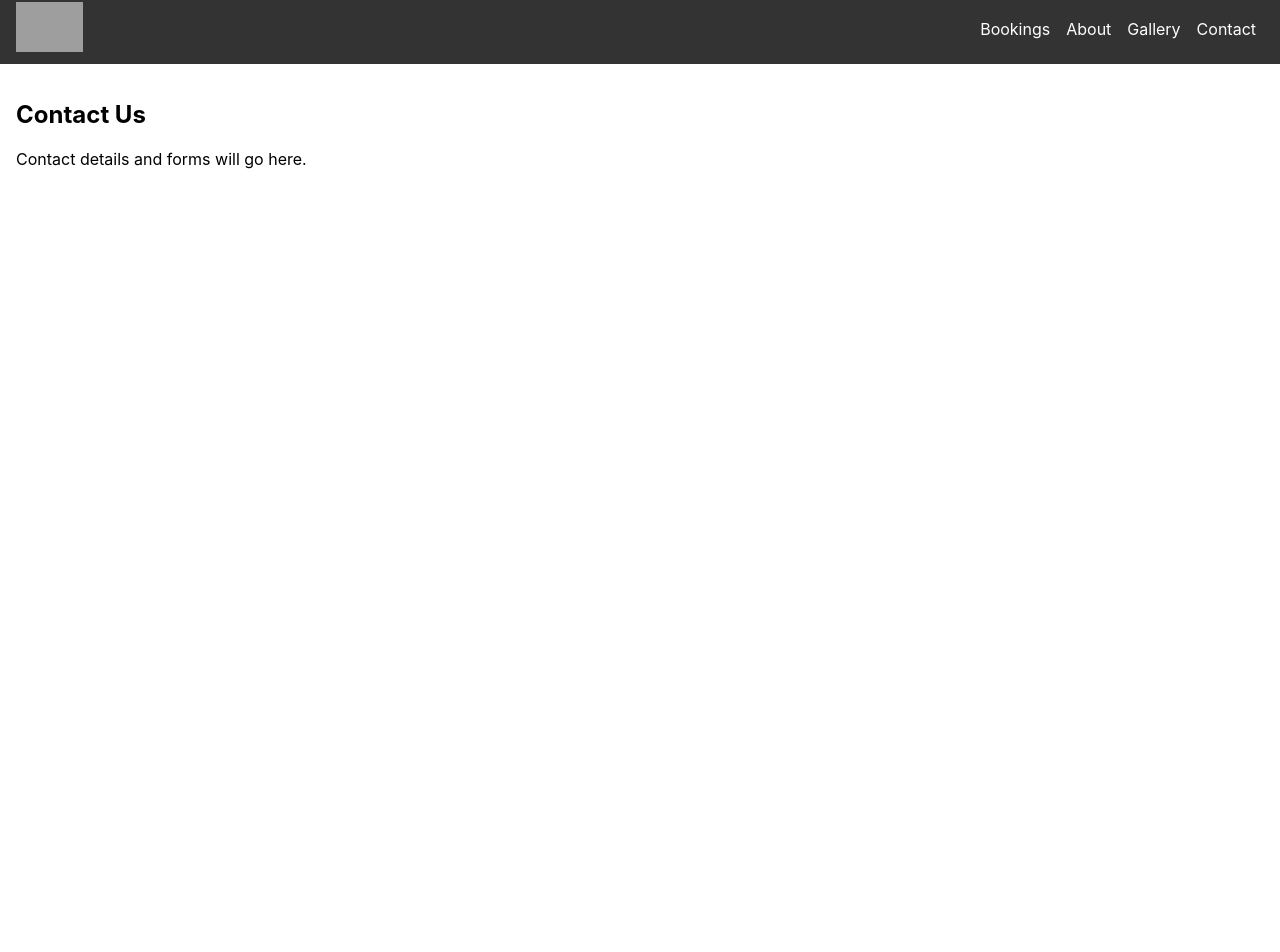
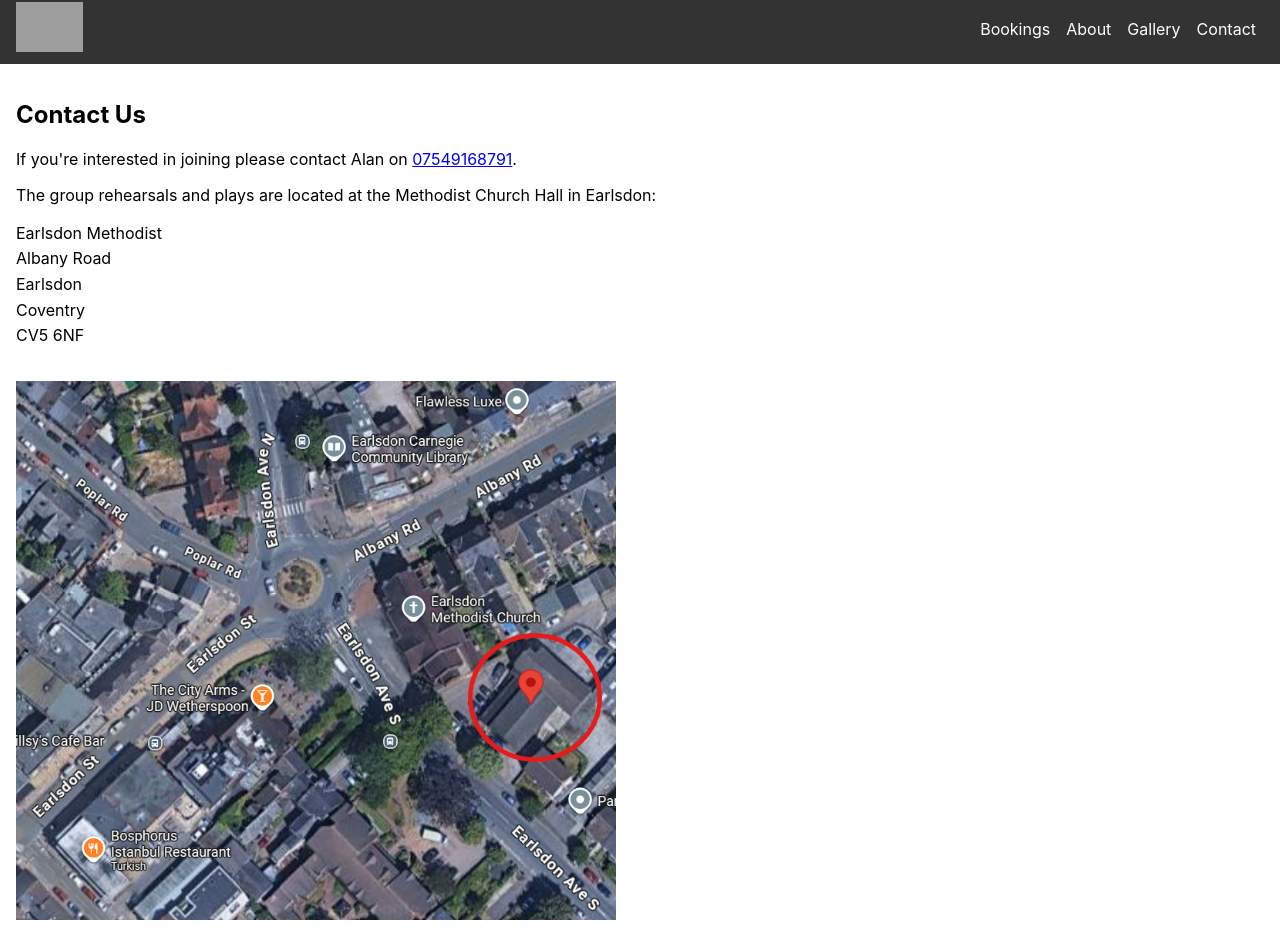
Before and after one commit to AvocadoCoding/PhoenixPlayersOfEarlsdon, a React (Create React App) app in the folder my-react-app/: page /contact in a window 1280 px wide. Shown: the part 306-1258 px from the top of the page. Before the commit the page ends 800 px from the top, so only its background shows below. Built offline with nearby package versions, Linux system fonts and the light colour scheme; grey boxes are pictures that could not be loaded.

Commit message:
Contact details update

```diff
--- a/my-react-app/src/pages/ContactUs.js
+++ b/my-react-app/src/pages/ContactUs.js
@@ -1,5 +1,6 @@
 import React from 'react';
 import Navbar from '../components/Navbar';
+import Map from '../assets/images/Map.png';  // ✅ Import image
 
 function ContactUs() {
   return (
@@ -7,7 +8,27 @@ function ContactUs() {
       <Navbar />
       <div className="page-content" style={{ padding: '1rem' }}>
         <h2>Contact Us</h2>
-        <p>Contact details and forms will go here.</p>
+        <p>
+          If you're interested in joining please contact Alan on <a href="tel:07549168791">07549168791</a>.
+        </p>
+
+        <p>The group rehearsals and plays are located at the Methodist Church Hall in Earlsdon:</p>
+
+        {/* ✅ Semantic postal address */}
+        <address style={{ fontStyle: 'normal', lineHeight: '1.6' }}>
+          Earlsdon Methodist<br />
+          Albany Road<br />
+          Earlsdon<br />
+          Coventry<br />
+          CV5 6NF
+        </address>
+
+        {/* ✅ Map image below with extra spacing above */}
+        <img
+          src={Map}
+          alt="Map showing location of Methodist Church Hall in Earlsdon"
+          style={{ width: '100%', maxWidth: '600px', marginTop: '2rem', marginBottom: '1rem' }}
+        />
       </div>
     </div>
   );
```
Also changed, not shown: my-react-app/src/assets/images/Map.png (added).
